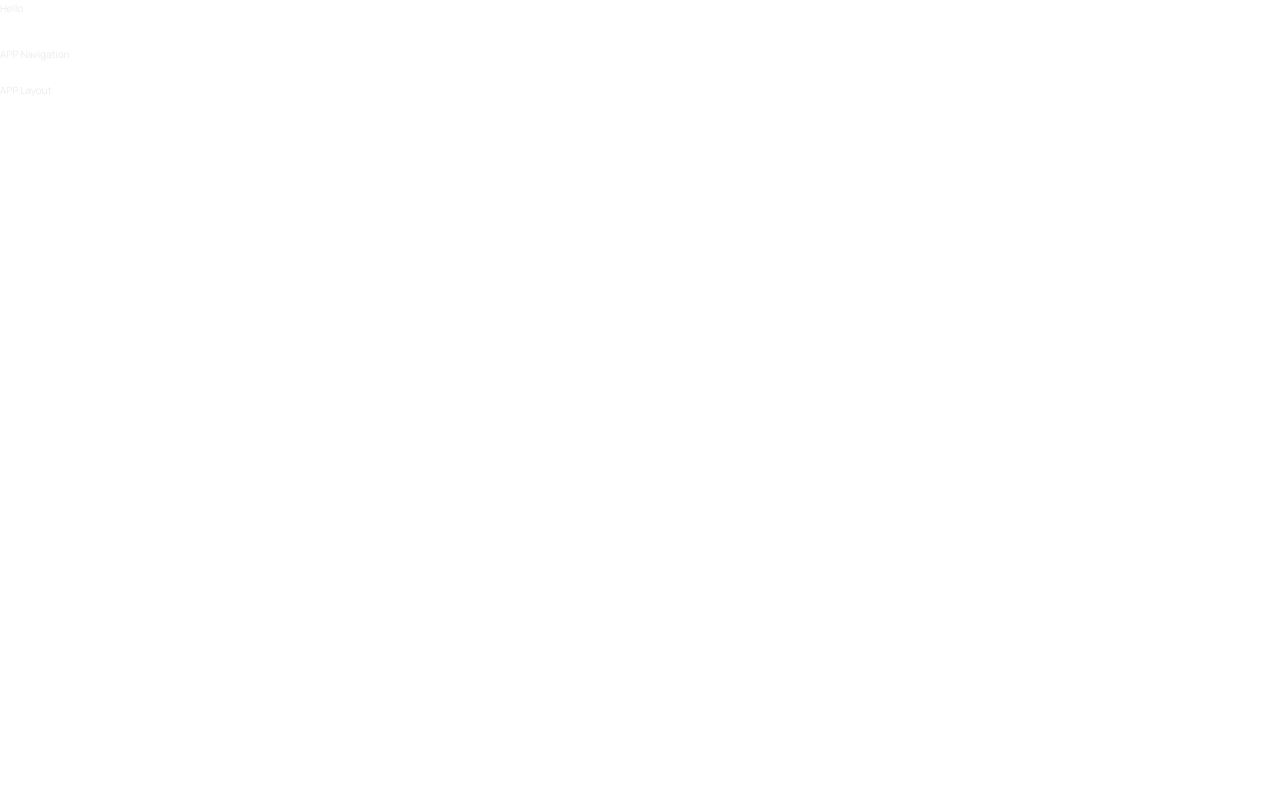
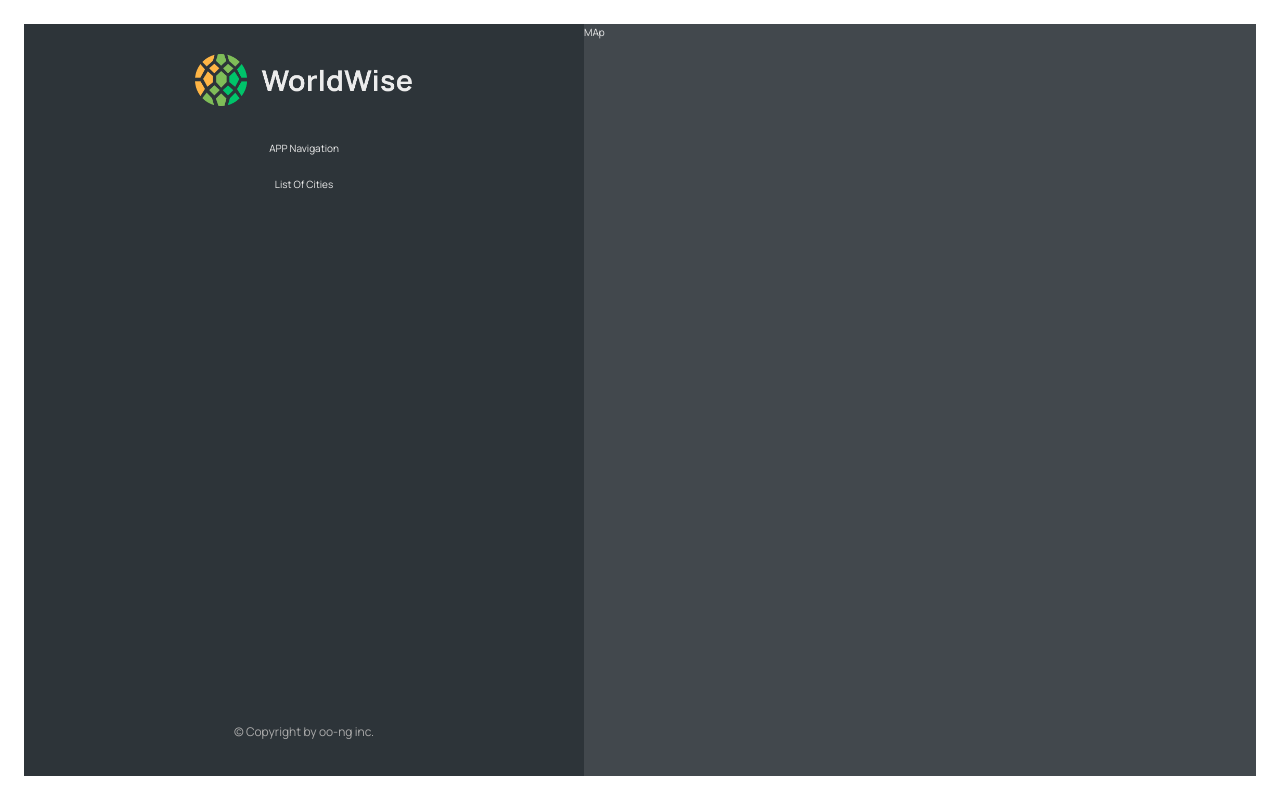
Before and after one commit to oo-ng/world_wide, a React (Vite) app: page /app in a window 1280 px wide. Built offline with nearby package versions, Linux system fonts and the light colour scheme.

Commit message:
finished the static appLayout

```diff
--- a/src/App.jsx
+++ b/src/App.jsx
@@ -10,8 +10,6 @@ import Login from './pages/Login';
 export const App =()=>{
 
   return(
-    <div>
-      Hello
     <BrowserRouter>
       <Routes>
         <Route path='/' element={<HomePage/>}/>
@@ -22,6 +20,6 @@ export const App =()=>{
         <Route path='/login' element={<Login/>}/>
       </Routes>
     </BrowserRouter>
-    </div>
+
   )
 }
--- /dev/null
+++ b/src/components/Map.jsx
@@ -0,0 +1,8 @@
+import styles from './Map.module.css'
+export const Map = () => {
+    return(
+        <div className={styles.mapContainer}>
+            MAp
+        </div>
+    )
+}
--- a/src/components/PageNav.jsx
+++ b/src/components/PageNav.jsx
@@ -15,7 +15,7 @@ export const PageNav =()=>{
                     <NavLink to="/pricing">Pricing</NavLink>
                 </li>
                 <li>
-                    <NavLink to="/login">Login</NavLink>
+                    <NavLink className={styles.ctaLink} to="/login">Login</NavLink>
                 </li>
             </ul>
         </nav>
--- /dev/null
+++ b/src/components/SideBar.jsx
@@ -0,0 +1,19 @@
+import styles from './SideBar.module.css'
+import Logo from "./Logo"
+import { AppNav } from "./AppNav"
+export const SideBar = ()=>{
+
+
+    return (
+        <div className={styles.sidebar}>
+        <Logo/>
+        <AppNav/>
+        <p1>List Of Cities</p1>
+        <footer className={styles.footer}>
+            <p className={styles.copyright}>
+                &copy; Copyright {new Date().getFullYear} by oo-ng inc.
+            </p>
+        </footer>
+        </div>
+    )
+}
--- a/src/pages/AppLayout.jsx
+++ b/src/pages/AppLayout.jsx
@@ -1,10 +1,13 @@
-import { AppNav } from "../components/AppNav"
+// import { AppNav } from "../components/AppNav"
+import styles from './AppLayout.module.css'
+import { Map } from "../components/Map"
+import { SideBar } from '../components/SideBar'
 export const AppLayout =()=>{
 
     return(
-        <div>
-            <AppNav/>
-            APP Layout
+        <div className={styles.app}>
+            <SideBar />
+            <Map/>
         </div>
     )
 }
```
Lines whose indentation alone changed are shown as unchanged.
